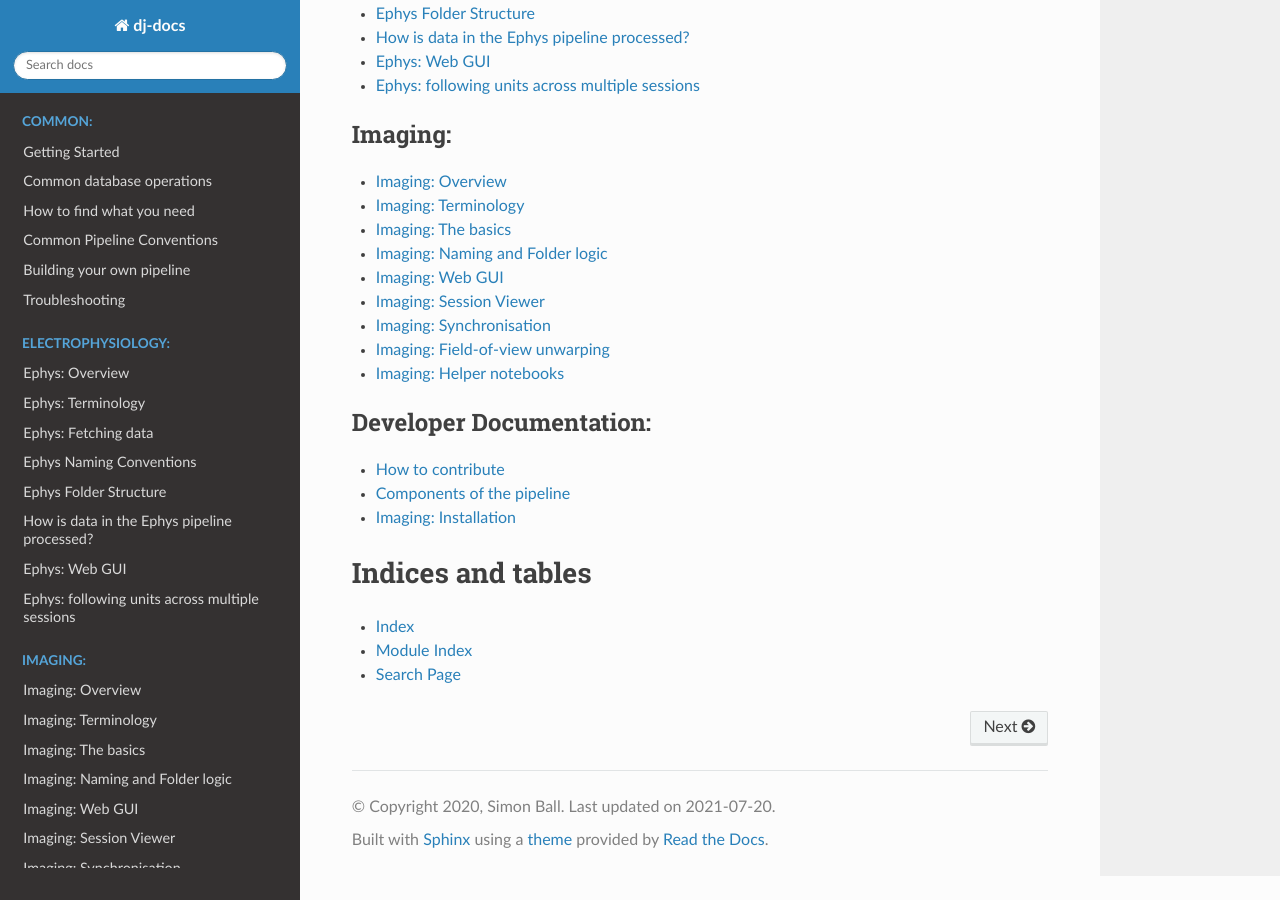
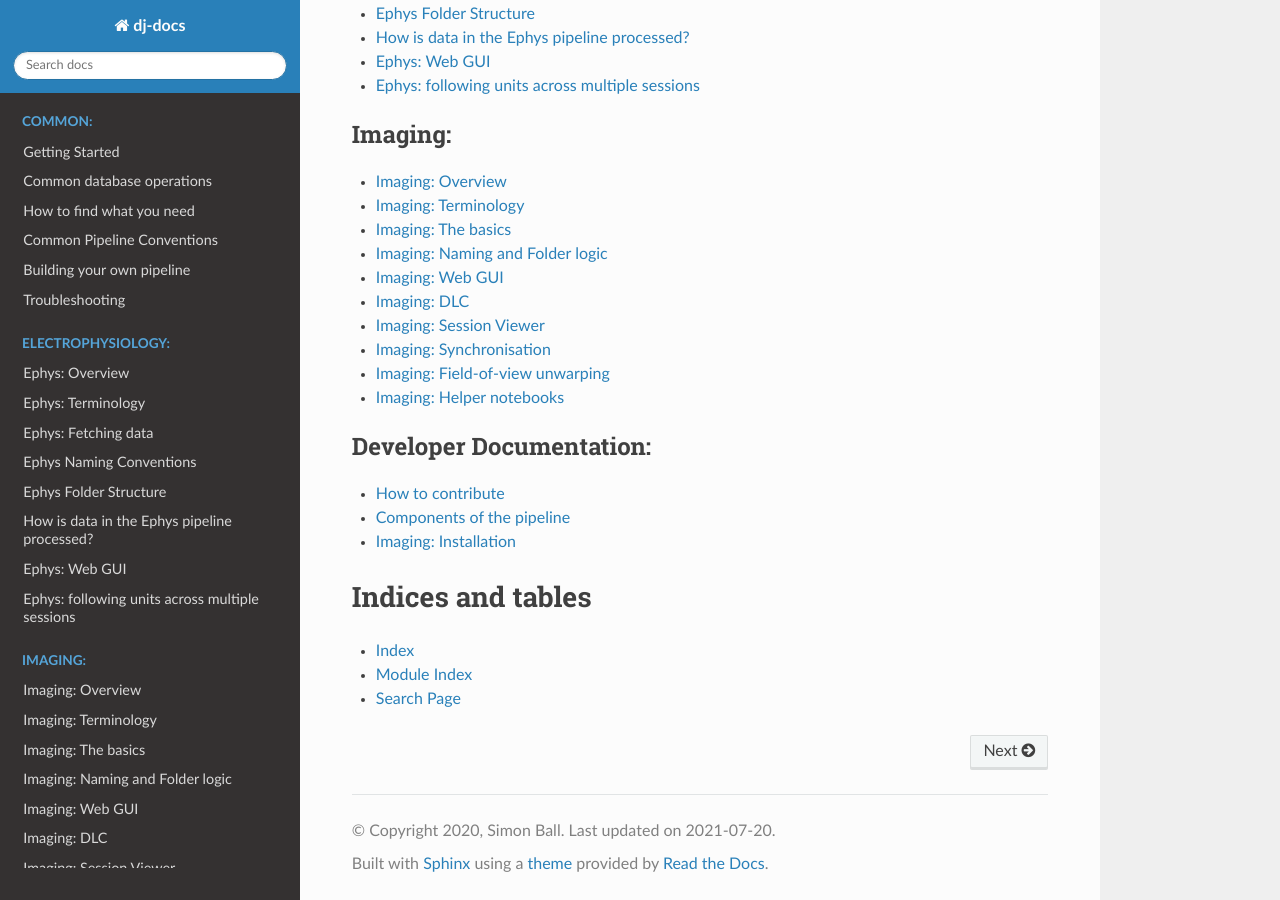
Before and after one commit to kavli-ntnu/dj-docs, a Sphinx documentation site: the page built from docs/index.rst, in a window 1280 px wide and 900 px high, scrolled down 675 px. Built offline with Sphinx 7.4.7 and the Read the Docs theme 2.0.0, drawn with Linux system fonts in a browser that asks for light colours.

Commit message:
Link `dlc` page to imaging

```diff
--- a/docs/imaging/overview.rst
+++ b/docs/imaging/overview.rst
@@ -25,6 +25,10 @@
 * :ref:`Imaging ingestion`:
 
   An interface for inserting freshly acquired data into the pipeline.
+
+* :ref:`Imaging dlc`:
+
+  Generating Tracking data via the DeepLabCut software package
 
 * :ref:`Imaging session viewer`:
 
--- a/docs/index.rst
+++ b/docs/index.rst
@@ -43,6 +43,7 @@
    imaging/basics
    imaging/folder-logic
    imaging/how-to-add-sessions
+   imaging/dlc
    imaging/session-viewer-gui
    imaging/sync
    imaging/fov-unwarping
```
